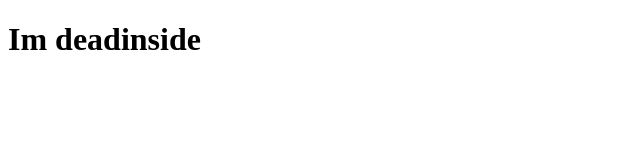
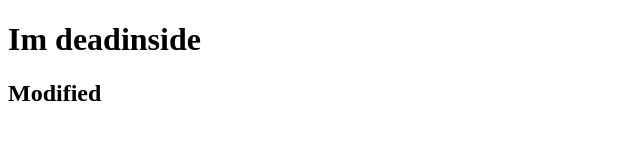
Before and after one commit to SydorenkoIllya/project, a plain HTML site: page index.html in a window 1280 px wide. Shown: the whole page, without its empty margins (0-640 px from the left). Drawn offline with Linux system fonts and the light colour scheme.

Commit message:
index.html mod

```diff
--- a/index.html
+++ b/index.html
@@ -10,6 +10,7 @@
         <h1>
             Im deadinside
         </h1>
+        <h2>Modified</h2>
 
 </body>
 </html>
```
